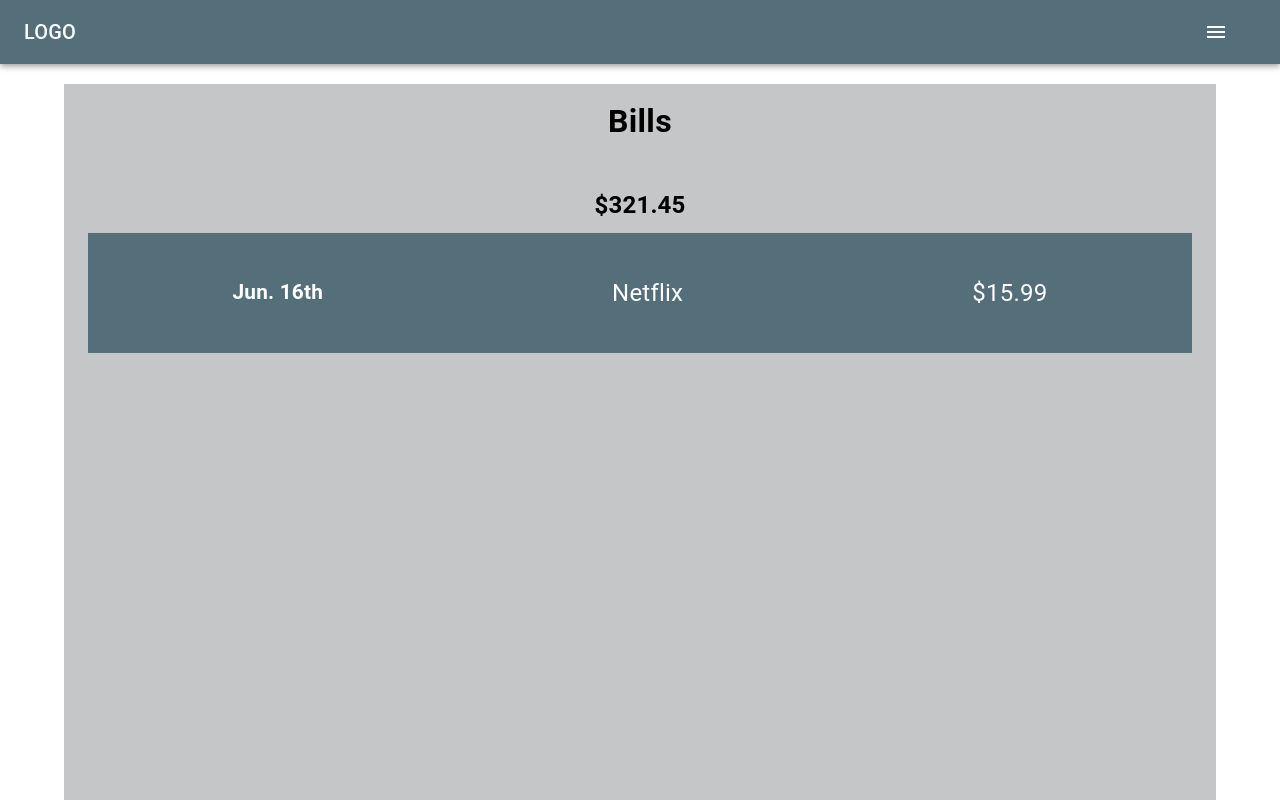
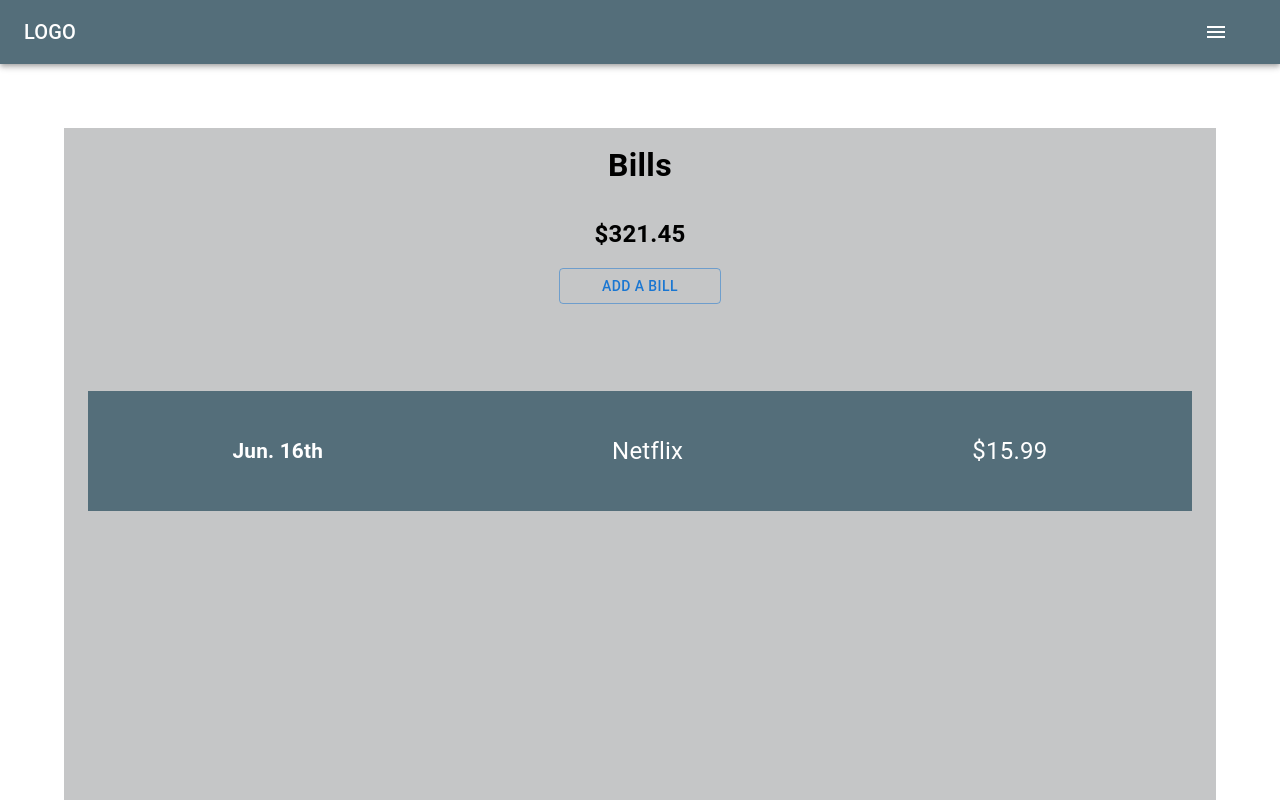
Before and after one commit to edyta0106/Golden-Goose-Finance, a React (Create React App) app in the folder client/: page /bills in a window 1280 px wide. Shown: the top 800 px of the page. Built offline with nearby package versions, Linux system fonts and the light colour scheme.

Commit message:
added a button to the form to add a bill

```diff
--- a/client/src/components/Bills/Bills.js
+++ b/client/src/components/Bills/Bills.js
@@ -2,8 +2,7 @@ import React from "react";
 import { Link } from "react-router-dom";
 import Box from "@mui/material/Box";
 import Container from "@mui/material/Container";
-import { Typography } from "@mui/material";
-import { fontSize, fontWeight } from "@mui/system";
+import { Button, Typography } from "@mui/material";
 
 export default function Bills() {
   return (
@@ -15,8 +14,8 @@ export default function Bills() {
           width: "90%",
           height: "100vh",
           bgcolor: "#C5C6C7",
-          marginTop: "20px",
-          marginBottom: "20px",
+          marginTop: "5%",
+          marginBottom: "5%",
           display: "flex",
           flexDirection: "column",
           alignItems: "center",
@@ -40,16 +39,32 @@ export default function Bills() {
           </Typography>
         </Box>
         {/* Form Header Total Amount Container */}
-        <Box>
+        <Box
+          sx={{
+            display: "flex",
+            flexDirection: "column",
+            alignItems: "center",
+            paddingBottom: "7%",
+          }}
+        >
           <Typography
             sx={{
               fontSize: "150%",
               fontWeight: "bolder",
-              paddingTop: "25%",
+              paddingTop: "7%",
+              paddingBottom: "15%",
             }}
           >
             $321.45
           </Typography>
+          <Button
+            variant="outlined"
+            sx={{
+              width: "150%",
+            }}
+          >
+            Add A Bill
+          </Button>
         </Box>
         {/* Individual Bill Container */}
         <Box
@@ -63,7 +78,7 @@ export default function Bills() {
             display: "flex",
             alignItems: "center",
             justifyContent: "space-around",
-            alignContent: "center"
+            alignContent: "center",
           }}
         >
           <Typography
```
